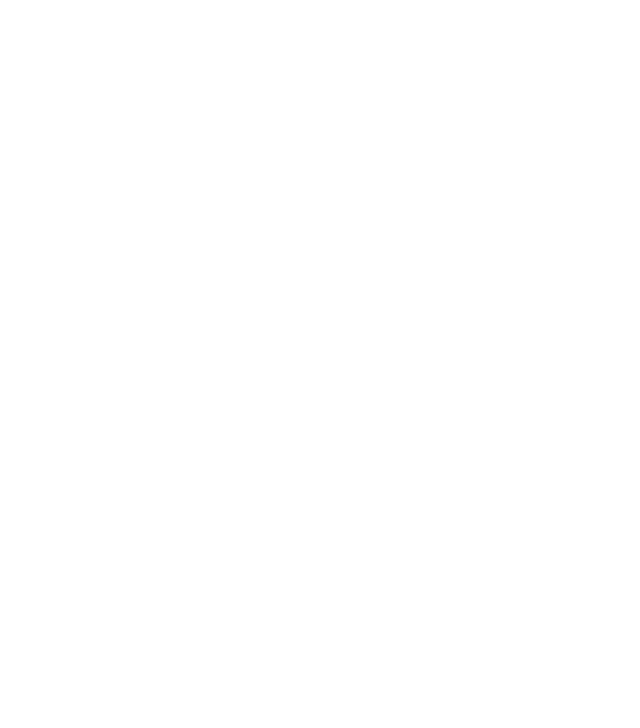
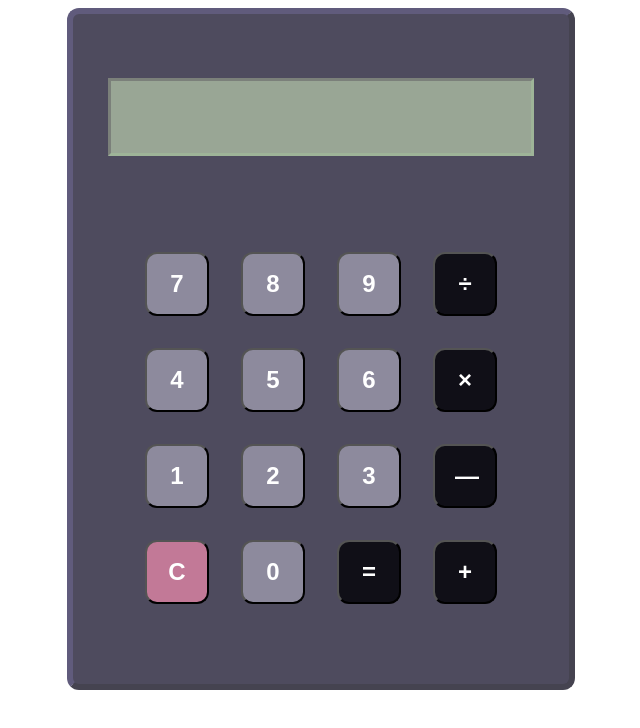
Before and after one commit to detrett/calculator, a plain HTML site: page index.html in a window 1280 px wide. Shown: the whole page, without its empty margins (319-959 px from the left). Drawn offline with Linux system fonts and the light colour scheme.

Commit message:
feat: add initial HTML and CSS structure
- Added basic HTML layout for the calculator interface.
- Styled the calculator using CSS for a simple, user-friendly appearance.

```diff
--- a/index.html
+++ b/index.html
@@ -7,7 +7,29 @@
     <link rel="stylesheet" href="styles.css">
 </head>
 <body>
+    <div id="container">
+        <div id="screen">
 
+        </div>
+        <div id="grid">
+            <button>7</button>
+            <button>8</button>
+            <button>9</button>
+            <button class="operator">÷</button>
+            <button>4</button>
+            <button>5</button>
+            <button>6</button>
+            <button class="operator">×</button>
+            <button>1</button>
+            <button>2</button>
+            <button>3</button>
+            <button class="operator">—</button>
+            <button id="clear">C</button>
+            <button>0</button>
+            <button class="operator">=</button>
+            <button class="operator">+</button>
+        </div>
+    </div>
     <script src="script.js"></script>
 </body>
 </html>
--- a/styles.css
+++ b/styles.css
@@ -0,0 +1,55 @@
+#container {
+    background-color: #4e4b5e;
+    border-radius: 12px;
+    border-left: 6px solid #605b7c;
+    border-top: 6px solid #605b7c;
+    border-right: 6px solid #454350;
+    border-bottom: 6px solid #454350;
+    display: flex;
+    flex-direction: column;
+    align-items: center;
+    margin: auto;
+    padding: 64px 8px 48px;
+    width: 480px;
+}
+
+#screen {
+    width: 420px;
+    height: 72px;
+    background-color: #99a695;
+    border-left: 3px solid #7b807a;
+    border-top: 3px solid #7b807a;
+    border-right: 3px solid #9eb498;
+    border-bottom: 3px solid #9eb498;
+}
+
+#grid {
+    display: flex;
+    flex-direction: row;
+    align-items: center;
+    gap: 2rem;
+    flex-wrap: wrap;
+    margin: 96px 64px 32px;
+}
+
+button {
+    background-color: #8d8a9d;
+    width: 64px;
+    font-size: 1.5em;
+    font-weight: 900;
+    color: white;
+    border-radius: 12px;
+    padding: 16px 20px;
+}
+
+#clear {
+    background-color: #c27997;
+}
+
+button:hover {
+    cursor: pointer;
+}
+
+.operator {
+    background-color: #100f17;
+}
```
